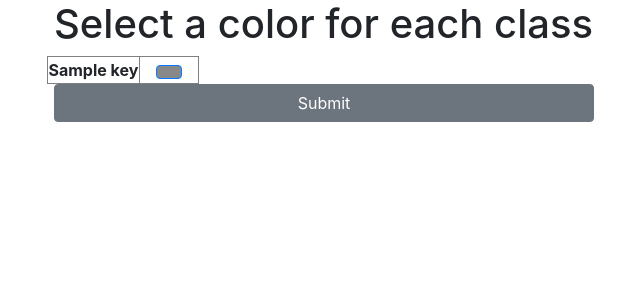
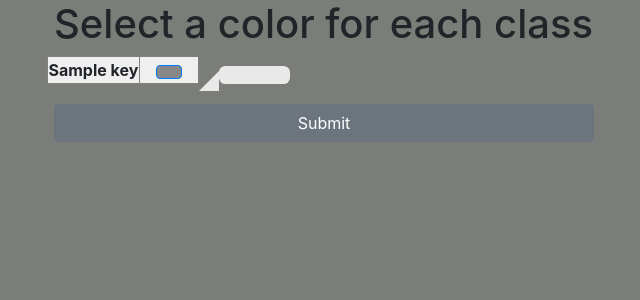
Before and after one commit to BrendanJones44/Calendar-Color-Picker, a Flask app: template templates/grouped_events.html in a window 1280 px wide. Shown: the top 300 px of the page, without its empty margins (316-956 px from the left). Run offline with Flask 2, Linux system fonts and the light colour scheme; the template is opened without the code that fills it: most values are stand-ins (such as "Sample title", 1, 10 or a date in 2020); lists and menus that the app fills with data are empty; some libraries are stand-ins or nearby versions.

Commit message:
css and colors set for highlight

```diff
--- a/app.py
+++ b/app.py
@@ -120,7 +120,7 @@ def calendar_items():
   recurrence_threshold = 10
   grouped_events = dict((key,value) for key, value in grouped_cal_items.items() if len(value) >= recurrence_threshold)
 
-  return render_template("grouped_events.html", grouped_events = grouped_events, color_map = GOOGLE_CAL_BACKGROUND_COLORS)
+  return render_template("grouped_events.html", grouped_events = grouped_events, color_map = GOOGLE_CAL_BACKGROUND_COLORS, enumerate=enumerate)
 
 @app.route('/color_selection', methods = ['POST'])
 def color_selection():
--- /dev/null
+++ b/static/color_picker.css
@@ -0,0 +1,42 @@
+body {
+  background: #7b7d79;
+}
+
+.color-picker {
+	position: relative;
+	background: #e9e9e9;
+  border-radius: .4em;
+  margin-left: 20px;
+  max-width: 150px;
+  max-height: 120px;
+  margin-top: 10px;
+}
+
+.color-selection-table {
+  margin-top: 15px;
+}
+
+.color-option {
+  border-radius: 5px;
+  width: 25px;
+  min-height: 20px;
+}
+
+.submit-button {
+  margin-top: 20px;
+}
+
+.color-picker:after {
+	content: '';
+	position: absolute;
+	left: 0;
+	top: 85%;
+	width: 0;
+	height: 0;
+	border: 20px solid transparent;
+	border-right-color: #e9e9e9;
+	border-left: 0;
+	border-bottom: 0;
+	margin-top: -10px;
+	margin-left: -20px;
+}
--- a/templates/grouped_events.html
+++ b/templates/grouped_events.html
@@ -5,6 +5,7 @@
         href="https://maxcdn.bootstrapcdn.com/bootstrap/4.0.0/css/bootstrap.min.css"
         integrity="sha384-Gn5384xqQ1aoWXA+058RXPxPg6fy4IWvTNh0E263XmFcJlSAwiGgFAW/dAiS6JXm"
         crossorigin="anonymous">
+  <link rel="stylesheet" href="{{ url_for('static', filename='color_picker.css') }}">
   <script src="{{ url_for('static', filename='color_picker.js') }}"></script>
 
   <body>
@@ -21,8 +22,8 @@
 
           {% for key, value in grouped_events.items() %}
           <tr>
-            <th> {{ key }} </th>
-            <td>
+            <th id="tr-{{ key }}" style="background-color:#efefef"> {{ key }} </th>
+            <td id="td-{{ key }}" style="background-color:#efefef;">
               <div class="col-2">
                 <button class="color-input btn btn-primary" style="background-color:{{ color_map[grouped_events[key][0]['colorId']] }};" value="Color">
               </div>
@@ -31,11 +32,28 @@
           {% endfor %}
 
         </table>
+        <div class="col-1 color-picker">
+          <table class="color-selection-table">
+          {% for i, val in enumerate(color_map.values()) %}
+            {% if i % 3 == 0 %}
+              <tr>
+            {% endif %}
+                <td>
+                  <div class="btn btn-secondary btn-block color-option" style="background-color:{{val}};">
+
+                  </div>
+                </td>
+            {% if i % 3 == 2 %}
+              </tr>
+            {% endif %}
+          {% endfor %}
+          </table>
+        </div>
       </div>
 
       <div class="row justify-content-center">
         <div class="col-6">
-          <input class="btn btn-secondary btn-block" type="submit" value="Submit">
+          <input class="submit-button btn btn-secondary btn-block" type="submit" value="Submit">
         </div>
       </div>
 
```
